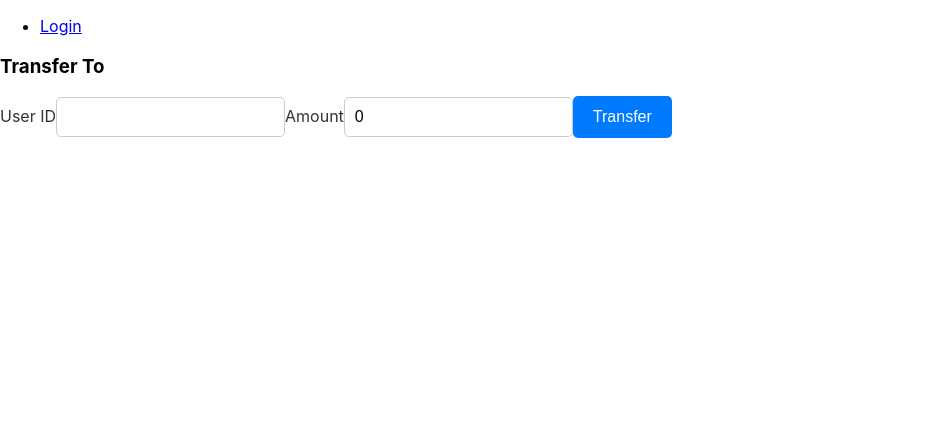
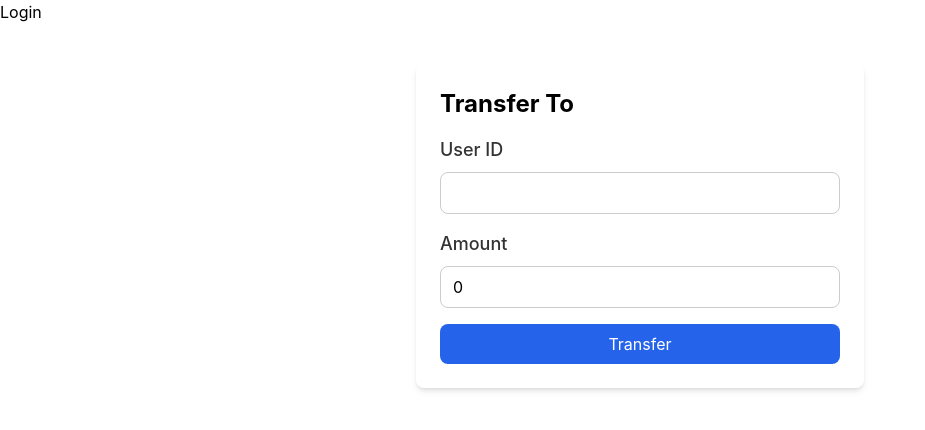
Before and after one commit to ahmedhmmad/bank-node, a React (Create React App) app in the folder bank-front/: page /transfer in a window 1280 px wide. Shown: the top 430 px of the page, without its empty margins (0-925 px from the left). Built offline with nearby package versions, Linux system fonts and the light colour scheme.

Commit message:
add tailwind

```diff
--- a/bank-front/package.json
+++ b/bank-front/package.json
@@ -39,5 +39,8 @@
       "last 1 firefox version",
       "last 1 safari version"
     ]
+  },
+  "devDependencies": {
+    "tailwindcss": "^3.4.3"
   }
 }
--- a/bank-front/src/components/Dashboard.jsx
+++ b/bank-front/src/components/Dashboard.jsx
@@ -7,29 +7,29 @@ const Dashboard = ({ userRole }) => {
     switch (userRole) {
       case 'admin':
         return (
-          <ul>
-            <li><Link to="/transfer">Transfer</Link></li>
-            <li><Link to="/deposit">Deposit</Link></li>
-            <li><Link to="/withdraw">Withdraw</Link></li>
-            <li><Link to="/register">Register Clerk</Link></li>
-            <li><Link to="/deregister">Deregister Clerk</Link></li>
-          </ul>
+          <div className="grid grid-cols-1 md:grid-cols-2 lg:grid-cols-3 gap-6">
+            <ActionCard to="/transfer" label="Transfer" />
+            <ActionCard to="/deposit" label="Deposit" />
+            <ActionCard to="/withdraw" label="Withdraw" />
+            <ActionCard to="/register" label="Register Clerk" />
+            <ActionCard to="/deregister" label="Deregister Clerk" />
+          </div>
         );
       case 'clerk':
         return (
-          <ul>
-            <li><Link to="/transfer">Transfer</Link></li>
-            <li><Link to="/deposit">Deposit</Link></li>
-            <li><Link to="/withdraw">Withdraw</Link></li>
-          </ul>
+          <div className="grid grid-cols-1 md:grid-cols-2 lg:grid-cols-3 gap-6">
+            <ActionCard to="/transfer" label="Transfer" />
+            <ActionCard to="/deposit" label="Deposit" />
+            <ActionCard to="/withdraw" label="Withdraw" />
+          </div>
         );
       case 'customer':
         return (
-          <ul>
-            <li><Link to="/transfer">Transfer</Link></li>
-            <li><Link to="/deposit">Deposit</Link></li>
-            <li><Link to="/withdraw">Withdraw</Link></li>
-          </ul>
+          <div className="grid grid-cols-1 md:grid-cols-2 lg:grid-cols-3 gap-6">
+            <ActionCard to="/transfer" label="Transfer" />
+            <ActionCard to="/deposit" label="Deposit" />
+            <ActionCard to="/withdraw" label="Withdraw" />
+          </div>
         );
       default:
         return null;
@@ -37,14 +37,24 @@ const Dashboard = ({ userRole }) => {
   };
 
   return (
-    <div>
-      <Header/>
-      <h2>Welcome to the Dashboard!</h2>
-      <nav>
-        {renderActions()}
-      </nav>
+    <div className="min-h-screen bg-gray-100">
+      <Header />
+      <div className="container mx-auto py-8">
+        <h2 className="text-3xl font-bold mb-8 text-center">Welcome to the Dashboard!</h2>
+        <nav className="flex justify-center">
+          {renderActions()}
+        </nav>
+      </div>
     </div>
   );
 };
 
+const ActionCard = ({ to, label }) => (
+  <Link to={to} className="block p-6 bg-white rounded-lg shadow-md hover:shadow-lg transition-shadow duration-300">
+    <div className="text-center">
+      <h3 className="text-xl font-semibold">{label}</h3>
+    </div>
+  </Link>
+);
+
 export default Dashboard;
--- a/bank-front/src/components/Deposit.jsx
+++ b/bank-front/src/components/Deposit.jsx
@@ -10,8 +10,8 @@ export default function Deposit() {
 
     const handleDeposit = async () => {
         try {
-            const response = await axios.post('http://localhost:3000/api/v1/deposite', { amount },{
-                headers:{Authorization:`Bearer ${token}`}
+            const response = await axios.post('http://localhost:3000/api/v1/deposite', { amount }, {
+                headers: { Authorization: `Bearer ${token}` }
             });
             setMessage(response.data.message);
         } catch (error) {
@@ -21,13 +21,31 @@ export default function Deposit() {
     };
 
     return (
-        <>
-            <h3>User ID</h3>
-            <input type="text" value={customerId} onChange={(e) => setCustomerId(e.target.value)} />
-            <label htmlFor="amount">Amount</label>
-            <input type="number" id="amount" name="amount" required value={amount} onChange={(e) => setAmount(e.target.value)} />
-            <button onClick={handleDeposit}>Deposit</button>
-            {message && <p>{message}</p>}
-        </>
+        <div className="max-w-md mx-auto mt-10 p-6 bg-white shadow-md rounded-lg">
+            <h3 className="text-2xl font-bold mb-4">User ID</h3>
+            <input
+                type="text"
+                value={customerId}
+                onChange={(e) => setCustomerId(e.target.value)}
+                className="w-full px-3 py-2 mb-4 border rounded-lg focus:outline-none focus:ring-2 focus:ring-blue-600"
+            />
+            <label htmlFor="amount" className="block text-lg font-medium mb-2">Amount</label>
+            <input
+                type="number"
+                id="amount"
+                name="amount"
+                required
+                value={amount}
+                onChange={(e) => setAmount(e.target.value)}
+                className="w-full px-3 py-2 mb-4 border rounded-lg focus:outline-none focus:ring-2 focus:ring-blue-600"
+            />
+            <button
+                onClick={handleDeposit}
+                className="w-full bg-blue-600 text-white py-2 px-4 rounded-lg hover:bg-blue-700 transition duration-300"
+            >
+                Deposit
+            </button>
+            {message && <p className="mt-4 text-red-600">{message}</p>}
+        </div>
     );
 }
--- a/bank-front/src/components/Login.jsx
+++ b/bank-front/src/components/Login.jsx
@@ -2,7 +2,6 @@ import React, { useState } from 'react';
 import axios from 'axios';
 import Dashboard from './Dashboard.jsx';
 import Header from '../components/Header.jsx';
-import styles from './login.module.css';
 
 const Login = () => {
   const [username, setUsername] = useState('');
@@ -27,12 +26,8 @@ const Login = () => {
           Authorization: `Bearer ${accessToken}`
         }
       });
-      //const {userRole} = roleResponse.data.role;
       setUserRole(roleResponse.data.role); // Set user role in state
 
-
-      // Redirect to dashboard page with user role
-      // window.location.href = `/dashboard?role=${userRole}`;
     } catch (error) {
       setMessage('Invalid Username or Password');
       console.error('Login error:', error);
@@ -45,22 +40,37 @@ const Login = () => {
   }
 
   return (
-    <div className={styles['login-container']}>
+    <div className="min-h-screen bg-gray-100 flex flex-col justify-center items-center">
       <Header />
-      <div className={styles['login-form']}>
-        <h2>Login</h2>
-        <form onSubmit={handleLogin}>
+      <div className="bg-white p-8 rounded-lg shadow-md w-full max-w-md">
+        <h2 className="text-2xl font-bold mb-6 text-center">Login</h2>
+        <form onSubmit={handleLogin} className="space-y-6">
           <div>
-            <label>Username:</label>
-            <input type="text" value={username} onChange={(e) => setUsername(e.target.value)} />
+            <label className="block mb-1 text-gray-700">Username:</label>
+            <input
+              type="text"
+              value={username}
+              onChange={(e) => setUsername(e.target.value)}
+              className="w-full px-3 py-2 border border-gray-300 rounded-md"
+            />
           </div>
           <div>
-            <label>Password:</label>
-            <input type="password" value={password} onChange={(e) => setPassword(e.target.value)} />
+            <label className="block mb-1 text-gray-700">Password:</label>
+            <input
+              type="password"
+              value={password}
+              onChange={(e) => setPassword(e.target.value)}
+              className="w-full px-3 py-2 border border-gray-300 rounded-md"
+            />
           </div>
-          <button type="submit">Login</button>
+          <button
+            type="submit"
+            className="w-full bg-blue-500 text-white py-2 rounded-md hover:bg-blue-600 transition duration-300"
+          >
+            Login
+          </button>
         </form>
-        {message && <p className={styles['error-message']}>{message}</p>}
+        {message && <p className="mt-4 text-red-600 text-center">{message}</p>}
       </div>
     </div>
   );
--- a/bank-front/src/components/Transfer.jsx
+++ b/bank-front/src/components/Transfer.jsx
@@ -2,40 +2,51 @@ import React, { useState } from 'react';
 import axios from 'axios';
 
 export default function Transfer() {
-  const [customerId,setCustomerId]= useState('');
-  const [receiverId,setReceiverId]=useState('');
-  const [amount,setAmount]=useState(0);
-  const [message,setMessage]=useState('')
-  const token=localStorage.getItem('accessToken');
+    const [receiverId, setReceiverId] = useState('');
+    const [amount, setAmount] = useState(0);
+    const [message, setMessage] = useState('');
+    const token = localStorage.getItem('accessToken');
 
-  const handleTranfser= async () => {
-    try{
-      const response = await axios.post('http://localhost:3000/api/v1/transfer', { receiverId,amount },{
-                headers:{Authorization:`Bearer ${token}`}
+    const handleTransfer = async () => {
+        try {
+            const response = await axios.post('http://localhost:3000/api/v1/transfer', { receiverId, amount }, {
+                headers: { Authorization: `Bearer ${token}` }
             });
             setMessage(response.data.message);
+        } catch (error) {
+            setMessage('Error transferring money');
+            console.error('Transfer error:', error);
+        }
+    };
 
-
-    }catch(error)
-    {
-       setMessage('Error Transfering money');
-       console.error('Transfer error:', error);
-    }
-  }
-
-
-  return (
-    <>
-      {/* <h3>Transfer From</h3>
-      <label htmlFor="transferFrom">User ID</label>
-      <input type="text" id="transferFrom" name="transferFrom" /> */}
-      <h3>Transfer To</h3>
-      <label htmlFor="transferTo">User ID</label>
-      <input type="text" id="transferTo" name="transferTo" value={receiverId} onChange={(e)=>setReceiverId(e.target.value)} />
-      <label htmlFor="transferAmount">Amount</label>
-      <input type="number" id="transferAmount" name="transferAmount" value={amount} onChange={(e)=>setAmount(e.target.value)} />
-      <button onClick={handleTranfser}> Transfer </button>
-      {message && <p>{message}</p>}
-    </>
-  );
+    return (
+        <div className="max-w-md mx-auto mt-10 p-6 bg-white shadow-md rounded-lg">
+            <h3 className="text-2xl font-bold mb-4">Transfer To</h3>
+            <label htmlFor="transferTo" className="block text-lg font-medium mb-2">User ID</label>
+            <input
+                type="text"
+                id="transferTo"
+                name="transferTo"
+                value={receiverId}
+                onChange={(e) => setReceiverId(e.target.value)}
+                className="w-full px-3 py-2 mb-4 border rounded-lg focus:outline-none focus:ring-2 focus:ring-blue-600"
+            />
+            <label htmlFor="transferAmount" className="block text-lg font-medium mb-2">Amount</label>
+            <input
+                type="number"
+                id="transferAmount"
+                name="transferAmount"
+                value={amount}
+                onChange={(e) => setAmount(e.target.value)}
+                className="w-full px-3 py-2 mb-4 border rounded-lg focus:outline-none focus:ring-2 focus:ring-blue-600"
+            />
+            <button
+                onClick={handleTransfer}
+                className="w-full bg-blue-600 text-white py-2 px-4 rounded-lg hover:bg-blue-700 transition duration-300"
+            >
+                Transfer
+            </button>
+            {message && <p className="mt-4 text-red-600">{message}</p>}
+        </div>
+    );
 }
--- a/bank-front/src/components/Withdrawal.jsx
+++ b/bank-front/src/components/Withdrawal.jsx
@@ -1,6 +1,5 @@
 import React, { useState } from 'react';
 import axios from 'axios';
-
 
 export default function Withdrawal() {
     const [customerId, setCustomerId] = useState('');
@@ -8,27 +7,44 @@ export default function Withdrawal() {
     const [message, setMessage] = useState('');
     const token = localStorage.getItem('accessToken');
 
-
     const handleWithdrawal = async () => {
         try {
-            const response = await axios.post('http://localhost:3000/api/v1/withdrawal', { amount },{
-                headers:{Authorization:`Bearer ${token}`}
+            const response = await axios.post('http://localhost:3000/api/v1/withdrawal', { amount }, {
+                headers: { Authorization: `Bearer ${token}` }
             });
             setMessage(response.data.message);
         } catch (error) {
-            setMessage('Error Withdrawaling money');
+            setMessage('Error withdrawing money');
             console.error('Withdrawal error:', error);
         }
     };
 
     return (
-        <>
-            <h3>User ID</h3>
-            <input type="text" value={customerId} onChange={(e) => setCustomerId(e.target.value)} />
-            <label htmlFor="amount">Amount</label>
-            <input type="number" id="amount" name="amount" required value={amount} onChange={(e) => setAmount(e.target.value)} />
-            <button onClick={handleWithdrawal}>Withdrawal</button>
-            {message && <p>{message}</p>}
-        </>
+        <div className="max-w-md mx-auto mt-10 p-6 bg-white shadow-md rounded-lg">
+            <h3 className="text-2xl font-bold mb-4">User ID</h3>
+            <input
+                type="text"
+                value={customerId}
+                onChange={(e) => setCustomerId(e.target.value)}
+                className="w-full px-3 py-2 mb-4 border rounded-lg focus:outline-none focus:ring-2 focus:ring-blue-600"
+            />
+            <label htmlFor="amount" className="block text-lg font-medium mb-2">Amount</label>
+            <input
+                type="number"
+                id="amount"
+                name="amount"
+                required
+                value={amount}
+                onChange={(e) => setAmount(e.target.value)}
+                className="w-full px-3 py-2 mb-4 border rounded-lg focus:outline-none focus:ring-2 focus:ring-blue-600"
+            />
+            <button
+                onClick={handleWithdrawal}
+                className="w-full bg-blue-600 text-white py-2 px-4 rounded-lg hover:bg-blue-700 transition duration-300"
+            >
+                Withdraw
+            </button>
+            {message && <p className="mt-4 text-red-600">{message}</p>}
+        </div>
     );
 }
--- a/bank-front/src/index.css
+++ b/bank-front/src/index.css
@@ -1,3 +1,7 @@
+@tailwind base;
+@tailwind components;
+@tailwind utilities;
+
 body {
   margin: 0;
   font-family: -apple-system, BlinkMacSystemFont, 'Segoe UI', 'Roboto', 'Oxygen',
--- a/bank-front/src/index.js
+++ b/bank-front/src/index.js
@@ -3,6 +3,7 @@ import ReactDOM from 'react-dom/client';
 import './index.css';
 import App from './App';
 import reportWebVitals from './reportWebVitals';
+
 
 const root = ReactDOM.createRoot(document.getElementById('root'));
 root.render(
--- /dev/null
+++ b/bank-front/tailwind.config.js
@@ -0,0 +1,10 @@
+/** @type {import('tailwindcss').Config} */
+module.exports = {
+  content: [
+    "./src/**/*.{js,jsx,ts,tsx}",
+  ],
+  theme: {
+    extend: {},
+  },
+  plugins: [],
+}
```
Also changed, not shown: bank-front/src/components/Header.jsx (+7 -7 lines), 1 other file (tests, documents, lock files or other folders).
